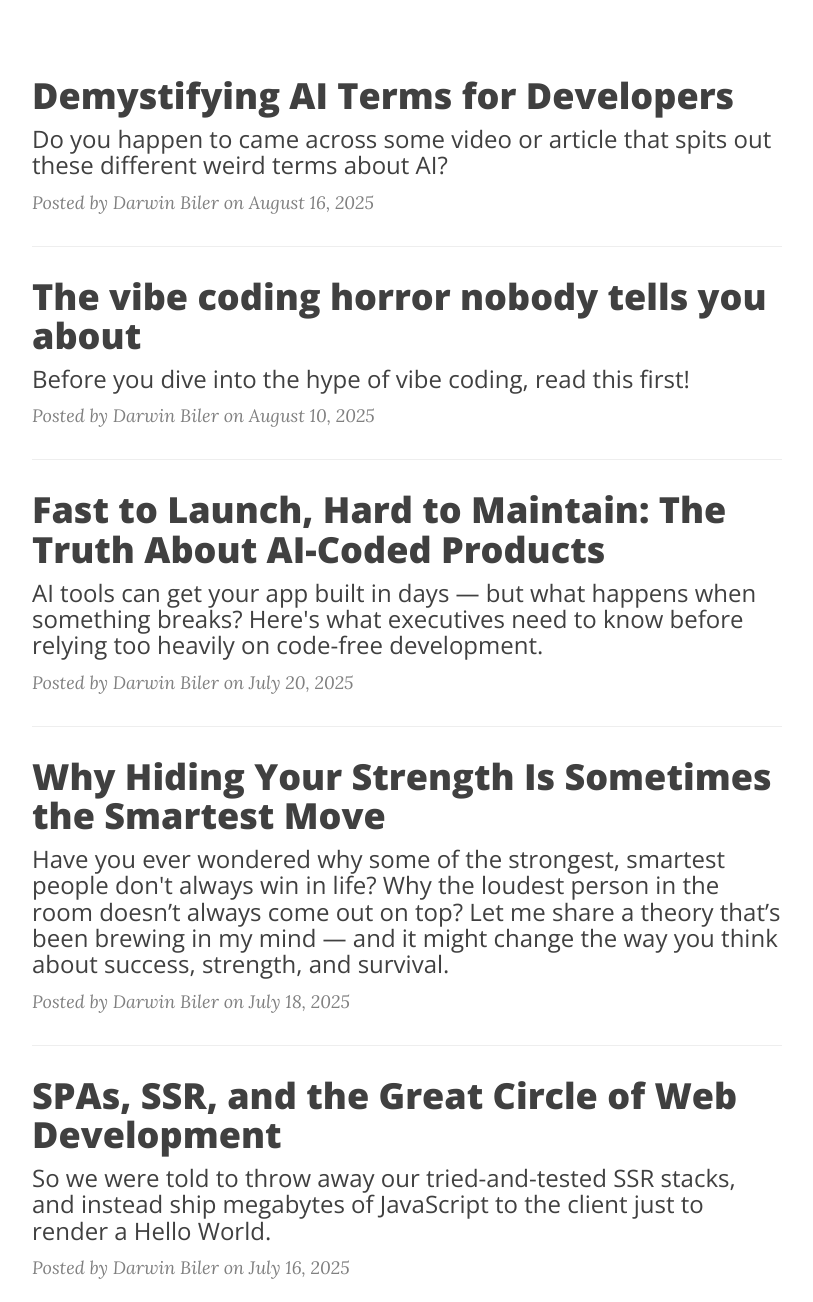
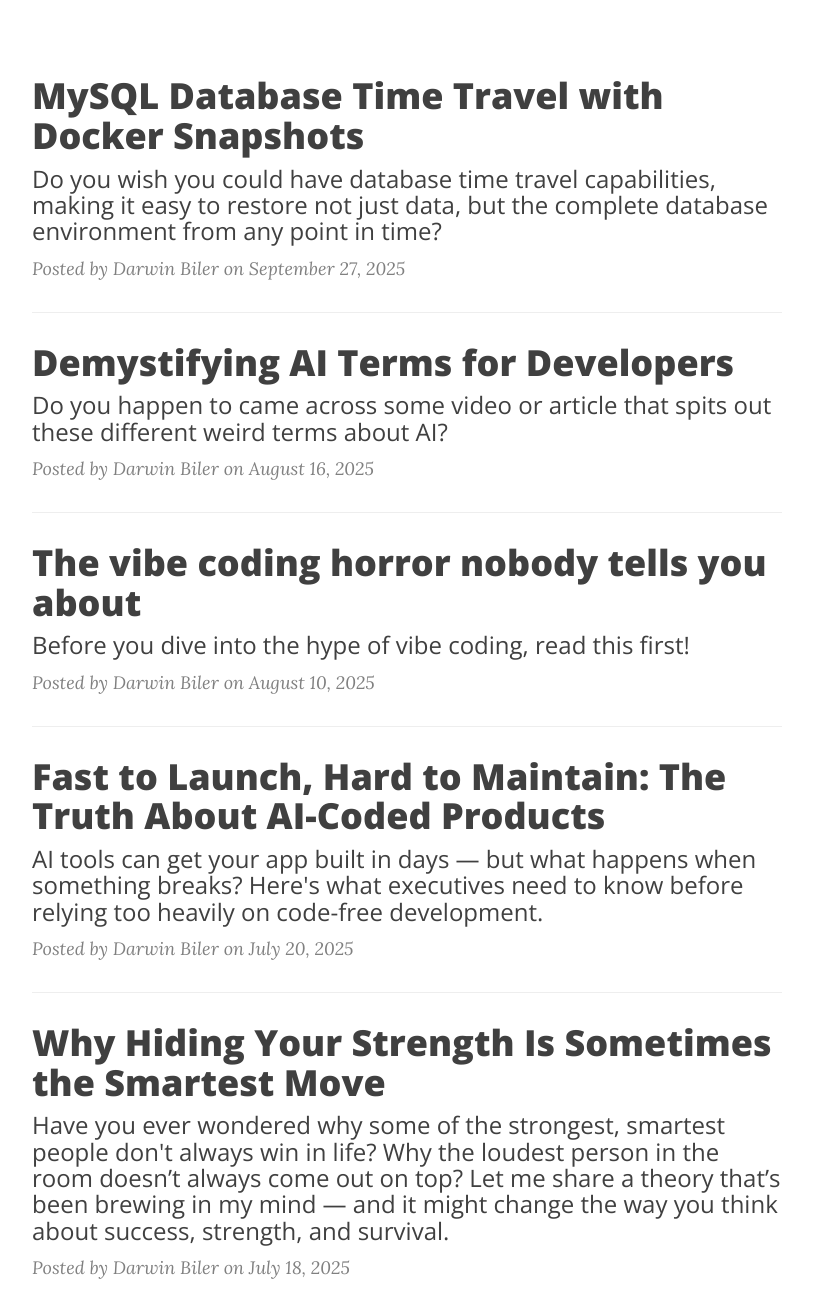
Before and after one commit to buonzz/buonzz.github.io, a Jekyll site: the page built from index.html, in a window 1280 px wide and 1400 px high, scrolled down 354 px, cut to the strip 98-1400 px from the top of the window. Shown: the whole strip, without its empty margins (233-1046 px from the left). Built offline with Jekyll 4.4.1, drawn with Linux system fonts in a browser that asks for light colours; nearby versions of some CDN libraries; the list of posts is cut into pages by our own code.

Commit message:
Update 2025-09-27-mysql-database-time-travel-docker-snapshots.md

```diff
--- a/_posts/2025-09-27-mysql-database-time-travel-docker-snapshots.md
+++ b/_posts/2025-09-27-mysql-database-time-travel-docker-snapshots.md
@@ -1,10 +1,11 @@
 ---
 layout: post
 title: "MySQL Database Time Travel with Docker Snapshots"
-date: 2024-12-19
+date: 2025-09-27
 slug: mysql-database-time-travel-docker-snapshots
 categories: [mysql, docker, backup, devops]
 tags: [mysql, docker, snapshots, backup, registry, blackblaze]
+subtitle: "Do you wish you could have database time travel capabilities, making it easy to restore not just data, but the complete database environment from any point in time?"
 ---
 
 # MySQL Database Time Travel with Docker Snapshots
```
